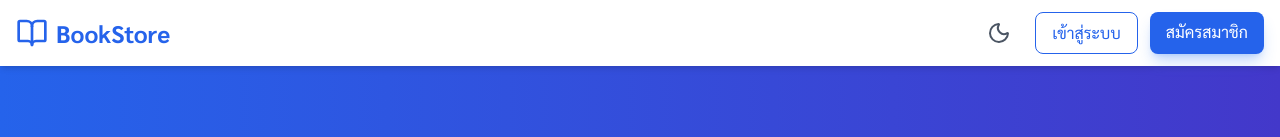
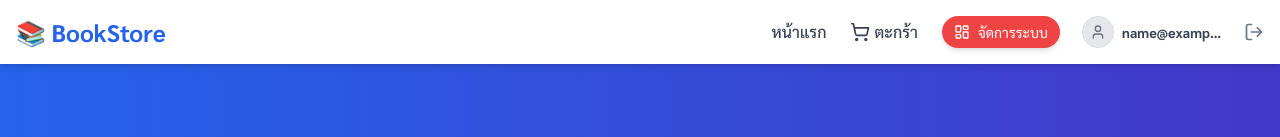
Before and after one commit to Bass093142/my-book-app, a React (Vite) app in the folder frontend/: page / in a window 1280 px wide. Shown: the top 137 px of the page. Built offline with nearby package versions, Linux system fonts and the light colour scheme; no server answers; sample sign-in values are in the browser's storage.

Commit message:
เเก้admin

```diff
--- a/frontend/src/components/Navbar.jsx
+++ b/frontend/src/components/Navbar.jsx
@@ -1,61 +1,110 @@
-import React, { useContext } from 'react';
+import React, { useState, useEffect } from 'react';
 import { Link, useNavigate } from 'react-router-dom';
-import { ShoppingCart, User, LogOut, Sun, Moon, BookOpen } from 'lucide-react';
-import { ThemeContext } from '../context/ThemeContext'; // เรียกใช้ Context ธีมที่เราทำไว้
+import { ShoppingCart, User, LogOut, LayoutDashboard, Menu, X } from 'lucide-react';
 
 const Navbar = () => {
-  const { theme, toggleTheme } = useContext(ThemeContext);
   const navigate = useNavigate();
-  const token = localStorage.getItem('token'); // เช็คว่าล็อกอินยัง
+  const [user, setUser] = useState(null);
+  const [isMenuOpen, setIsMenuOpen] = useState(false);
+
+  useEffect(() => {
+    // ดึงข้อมูล User จาก LocalStorage
+    const storedUser = localStorage.getItem('user');
+    if (storedUser) {
+      setUser(JSON.parse(storedUser));
+    }
+  }, []);
 
   const handleLogout = () => {
     localStorage.removeItem('token');
     localStorage.removeItem('user');
+    alert('ออกจากระบบเรียบร้อย');
     navigate('/login');
+    window.location.reload();
   };
 
   return (
     <nav className="bg-white dark:bg-gray-800 shadow-md sticky top-0 z-50">
-      <div className="container mx-auto px-4 py-3 flex justify-between items-center">
-        {/* Logo */}
-        <Link to="/" className="flex items-center gap-2 text-2xl font-bold text-blue-600 dark:text-blue-400">
-          <BookOpen size={32} />
-          <span>BookStore</span>
-        </Link>
+      <div className="container mx-auto px-4">
+        <div className="flex justify-between items-center h-16">
+          {/* Logo */}
+          <Link to="/" className="text-2xl font-bold text-blue-600 flex items-center gap-2">
+            📚 BookStore
+          </Link>
 
-        {/* Menu Items */}
-        <div className="flex items-center gap-6">
-          <button onClick={toggleTheme} className="text-gray-600 dark:text-gray-300 hover:text-blue-500">
-            {theme === 'dark' ? <Sun size={24} /> : <Moon size={24} />}
-          </button>
+          {/* Desktop Menu */}
+          <div className="hidden md:flex items-center space-x-6">
+            <Link to="/" className="text-gray-700 dark:text-gray-200 hover:text-blue-600 font-medium">หน้าแรก</Link>
+            <Link to="/cart" className="text-gray-700 dark:text-gray-200 hover:text-blue-600 font-medium flex items-center gap-1">
+              <ShoppingCart size={20} /> ตะกร้า
+            </Link>
 
-          {token ? (
-            <>
-              <Link to="/cart" className="relative text-gray-600 dark:text-gray-300 hover:text-blue-500">
-                <ShoppingCart size={24} />
-                <span className="absolute -top-2 -right-2 bg-red-500 text-white text-xs rounded-full px-1">0</span>
-              </Link>
-              <div className="flex items-center gap-4 border-l pl-4 dark:border-gray-600">
-                <Link to="/profile" className="flex items-center gap-2 text-gray-700 dark:text-gray-200 font-medium">
-                  <User size={20} /> โปรไฟล์
+            {user ? (
+              <div className="flex items-center gap-4 ml-4">
+                {/* ✅ ปุ่มสำหรับ Admin เท่านั้น */}
+                {user.role === 'admin' && (
+                  <Link
+                    to="/admin"
+                    className="flex items-center gap-2 bg-red-500 hover:bg-red-600 text-white px-3 py-1.5 rounded-full text-sm transition shadow-md"
+                  >
+                    <LayoutDashboard size={16} /> จัดการระบบ
+                  </Link>
+                )}
+
+                {/* ✅ ส่วนแสดงรูปโปรไฟล์ */}
+                <Link to="/profile" className="flex items-center gap-2 cursor-pointer hover:bg-gray-100 dark:hover:bg-gray-700 p-1.5 rounded-lg transition">
+                  <div className="w-8 h-8 rounded-full overflow-hidden border border-gray-300">
+                    {user.profile_image ? (
+                      <img src={user.profile_image} alt="Profile" className="w-full h-full object-cover" />
+                    ) : (
+                      <div className="w-full h-full bg-gray-200 flex items-center justify-center text-gray-500">
+                        <User size={16} />
+                      </div>
+                    )}
+                  </div>
+                  <span className="text-sm font-semibold text-gray-700 dark:text-white max-w-[100px] truncate">
+                    {user.first_name || user.email}
+                  </span>
                 </Link>
-                <button onClick={handleLogout} className="text-red-500 hover:text-red-700">
+
+                <button onClick={handleLogout} className="text-gray-500 hover:text-red-500 transition">
                   <LogOut size={20} />
                 </button>
               </div>
+            ) : (
+              <Link to="/login" className="bg-blue-600 hover:bg-blue-700 text-white px-4 py-2 rounded-lg transition shadow">
+                เข้าสู่ระบบ
+              </Link>
+            )}
+          </div>
+
+          {/* Mobile Menu Button */}
+          <div className="md:hidden">
+            <button onClick={() => setIsMenuOpen(!isMenuOpen)} className="text-gray-700 dark:text-white">
+              {isMenuOpen ? <X size={24} /> : <Menu size={24} />}
+            </button>
+          </div>
+        </div>
+      </div>
+
+      {/* Mobile Menu Dropdown */}
+      {isMenuOpen && (
+        <div className="md:hidden bg-white dark:bg-gray-800 border-t dark:border-gray-700 px-4 py-4 space-y-4">
+          <Link to="/" className="block text-gray-700 dark:text-gray-200">หน้าแรก</Link>
+          <Link to="/cart" className="block text-gray-700 dark:text-gray-200">ตะกร้าสินค้า</Link>
+          {user ? (
+            <>
+              {user.role === 'admin' && (
+                <Link to="/admin" className="block text-red-500 font-bold">จัดการระบบ</Link>
+              )}
+              <Link to="/profile" className="block text-blue-600">แก้ไขโปรไฟล์</Link>
+              <button onClick={handleLogout} className="block text-gray-500 w-full text-left">ออกจากระบบ</button>
             </>
           ) : (
-            <div className="flex gap-3">
-              <Link to="/login" className="px-4 py-2 text-blue-600 border border-blue-600 rounded-lg hover:bg-blue-50 dark:hover:bg-gray-700 transition">
-                เข้าสู่ระบบ
-              </Link>
-              <Link to="/register" className="px-4 py-2 bg-blue-600 text-white rounded-lg hover:bg-blue-700 transition shadow-lg shadow-blue-500/30">
-                สมัครสมาชิก
-              </Link>
-            </div>
+            <Link to="/login" className="block text-blue-600 font-bold">เข้าสู่ระบบ</Link>
           )}
         </div>
-      </div>
+      )}
     </nav>
   );
 };
--- a/frontend/src/pages/AdminDashboard.jsx
+++ b/frontend/src/pages/AdminDashboard.jsx
@@ -2,15 +2,17 @@ import React, { useState, useEffect } from 'react';
 import Chart from 'react-apexcharts';
 import axios from 'axios';
 import Navbar from '../components/Navbar';
+import { useNavigate } from 'react-router-dom';
 import {
   Users, DollarSign, BookOpen, Ban, Trash2,
-  PlusCircle, Search, BarChart3
+  PlusCircle, Search, BarChart3, CheckCircle
 } from 'lucide-react';
 
 // 👇 ใช้ Link ของ Render
 const API_BASE_URL = "https://bookstore-backend-41ct.onrender.com";
 
 const AdminDashboard = () => {
+  const navigate = useNavigate();
   const [activeTab, setActiveTab] = useState('overview');
   const [stats, setStats] = useState({
     users: 0, sales: 0, books: 0, chartSeries: [44, 55, 13, 33]
@@ -18,67 +20,87 @@ const AdminDashboard = () => {
   const [users, setUsers] = useState([]);
   const [books, setBooks] = useState([]);
   const [searchTerm, setSearchTerm] = useState('');
+  const [loading, setLoading] = useState(true);
 
   useEffect(() => {
-    fetchDashboardData();
-  }, []);
+    // 🛡️ 1. ระบบป้องกัน: เช็คว่าเป็น Admin หรือไม่?
+    const checkAuth = () => {
+        const storedUser = JSON.parse(localStorage.getItem('user'));
+        if (!storedUser || storedUser.role !== 'admin') {
+            alert("⛔ คุณไม่มีสิทธิ์เข้าถึงหน้านี้!");
+            navigate('/'); // ดีดกลับหน้าแรกทันที
+            return;
+        }
+        fetchDashboardData(); // ถ้าผ่านด่าน ให้ดึงข้อมูล
+    };
+    checkAuth();
+  }, [navigate]);
 
+  // 📥 2. ฟังก์ชันดึงข้อมูล (เตรียมรองรับ API จริง)
   const fetchDashboardData = async () => {
     try {
-      // ✅ ลองดึงข้อมูลจริงจาก API ก่อน
-      // (ถ้าคุณทำ route /api/admin/stats ไว้แล้ว มันจะทำงานได้เลย)
-      // const res = await axios.get(`${API_BASE_URL}/api/admin/stats`);
-      // setStats(res.data);
+      setLoading(true);
 
-      // *แต่ตอนนี้ใช้ Mock Data ไปก่อนเพื่อให้หน้าเว็บไม่พังขณะรอ Backend*
+      // --- ส่วนดึงข้อมูลหนังสือจริง ---
+      try {
+          const booksRes = await axios.get(`${API_BASE_URL}/api/books`);
+          setBooks(booksRes.data);
+      } catch (err) {
+          console.log("ใช้ข้อมูลจำลองสำหรับหนังสือแทน");
+          setBooks([
+            { id: 1, title: 'React ขั้นเทพ', category: 'Technology', price: 350 },
+            { id: 2, title: 'Basic Node.js', category: 'Technology', price: 290 },
+          ]);
+      }
+
+      // --- ส่วนข้อมูลจำลอง (Mock Data) สำหรับสถิติและ User ---
+      // (รอคุณทำ API ฝั่ง Backend เสร็จค่อยมาปลดคอมเมนต์)
       setStats({
-        users: 150,
-        sales: 54000,
+        users: 150, // จำนวนสมาชิกสมมติ
+        sales: 54000, // ยอดขายสมมติ
         books: 45,
         chartSeries: [25, 15, 40, 20]
       });
 
       setUsers([
         { id: 1, email: 'user1@test.com', role: 'user', is_banned: false },
-        { id: 2, email: 'badguy@test.com', role: 'user', is_banned: true, ban_reason: 'เกรียนคีย์บอร์ด' },
+        { id: 2, email: 'badguy@test.com', role: 'user', is_banned: true, ban_reason: 'สแปมข้อความ' },
         { id: 3, email: 'admin@test.com', role: 'admin', is_banned: false },
       ]);
 
-      setBooks([
-        { id: 1, title: 'React ขั้นเทพ', category: 'Technology', price: 350 },
-        { id: 2, title: 'Basic Node.js', category: 'Technology', price: 290 },
-      ]);
-
     } catch (error) {
-      console.error("Error loading admin data:", error);
+      console.error("Dashboard Error:", error);
+    } finally {
+      setLoading(false);
     }
   };
 
+  // 🚫 ฟังก์ชันแบนผู้ใช้
   const handleBanUser = async (id, currentStatus) => {
     if (currentStatus) return alert("User นี้ถูกแบนไปแล้ว");
     const reason = prompt("กรุณาระบุเหตุผลการแบน:");
     if (!reason) return;
 
     try {
-        // ✅ ตัวอย่างการยิง API แบน user
-        // await axios.post(`${API_BASE_URL}/api/admin/ban`, { userId: id, reason });
-
+        // จำลองการแบน (ถ้ามี API จริงให้ใช้ axios.post)
         setUsers(users.map(u => u.id === id ? { ...u, is_banned: true, ban_reason: reason } : u));
-        alert(`แบน User ID ${id} เรียบร้อย!`);
+        alert(`🚫 แบน User ID ${id} เรียบร้อย!`);
     } catch (error) {
         alert("เกิดข้อผิดพลาดในการแบน");
     }
   };
 
+  // 🗑️ ฟังก์ชันลบหนังสือ
   const handleDeleteBook = async (id) => {
-    if (confirm("ยืนยันที่จะลบหนังสือเล่มนี้?")) {
+    if (confirm("⚠️ ยืนยันที่จะลบหนังสือเล่มนี้?")) {
       try {
-          // ✅ ตัวอย่างการยิง API ลบหนังสือ
+          // ถ้ามี API ลบหนังสือจริง ให้ใช้บรรทัดนี้:
           // await axios.delete(`${API_BASE_URL}/api/books/${id}`);
-          setBooks(books.filter(b => b.id !== id));
+
+          setBooks(books.filter(b => b.id !== id)); // ลบออกจากหน้าจอ
+          alert("ลบหนังสือเรียบร้อย");
       } catch (error) {
-          // alert("ลบไม่สำเร็จ");
-          setBooks(books.filter(b => b.id !== id)); // ลบหลอกๆ ไปก่อน
+          alert("ลบไม่สำเร็จ");
       }
     }
   };
@@ -92,6 +114,10 @@ const AdminDashboard = () => {
     theme: { mode: 'light' }
   };
 
+  if (loading) {
+      return <div className="min-h-screen flex items-center justify-center">กำลังโหลดข้อมูลผู้ดูแลระบบ...</div>;
+  }
+
   return (
     <div className="min-h-screen bg-gray-100 dark:bg-gray-900 font-sans text-gray-800 dark:text-gray-100">
       <Navbar />
@@ -101,12 +127,13 @@ const AdminDashboard = () => {
           <BarChart3 className="text-blue-600" /> แดชบอร์ดผู้ดูแลระบบ
         </h1>
 
-        <div className="flex gap-4 mb-8 border-b dark:border-gray-700 pb-2">
+        {/* เมนูแท็บ (Tabs) */}
+        <div className="flex gap-4 mb-8 border-b dark:border-gray-700 pb-2 overflow-x-auto">
           {['overview', 'users', 'books'].map(tab => (
             <button
               key={tab}
               onClick={() => setActiveTab(tab)}
-              className={`px-4 py-2 rounded-lg font-medium transition ${
+              className={`px-4 py-2 rounded-lg font-medium transition whitespace-nowrap ${
                 activeTab === tab
                 ? 'bg-blue-600 text-white shadow-lg'
                 : 'bg-white dark:bg-gray-800 hover:bg-gray-200 dark:hover:bg-gray-700'
@@ -119,46 +146,71 @@ const AdminDashboard = () => {
           ))}
         </div>
 
+        {/* --- ส่วนที่ 1: ภาพรวม (Overview) --- */}
         {activeTab === 'overview' && (
           <div className="animate-fade-in">
             <div className="grid grid-cols-1 md:grid-cols-3 gap-6 mb-8">
-              <div className="bg-white dark:bg-gray-800 p-6 rounded-xl shadow-md flex items-center gap-4 border-l-4 border-blue-500">
+              <div className="bg-white dark:bg-gray-800 p-6 rounded-xl shadow-md flex items-center gap-4 border-l-4 border-blue-500 transform hover:scale-105 transition">
                 <Users className="w-12 h-12 text-blue-500 bg-blue-100 dark:bg-blue-900/30 p-2 rounded-full" />
                 <div><p className="text-sm text-gray-500">สมาชิกทั้งหมด</p><p className="text-3xl font-bold">{stats.users}</p></div>
               </div>
-              <div className="bg-white dark:bg-gray-800 p-6 rounded-xl shadow-md flex items-center gap-4 border-l-4 border-green-500">
+              <div className="bg-white dark:bg-gray-800 p-6 rounded-xl shadow-md flex items-center gap-4 border-l-4 border-green-500 transform hover:scale-105 transition">
                 <DollarSign className="w-12 h-12 text-green-500 bg-green-100 dark:bg-green-900/30 p-2 rounded-full" />
                 <div><p className="text-sm text-gray-500">ยอดขายรวม</p><p className="text-3xl font-bold">฿{stats.sales.toLocaleString()}</p></div>
               </div>
-              <div className="bg-white dark:bg-gray-800 p-6 rounded-xl shadow-md flex items-center gap-4 border-l-4 border-purple-500">
+              <div className="bg-white dark:bg-gray-800 p-6 rounded-xl shadow-md flex items-center gap-4 border-l-4 border-purple-500 transform hover:scale-105 transition">
                 <BookOpen className="w-12 h-12 text-purple-500 bg-purple-100 dark:bg-purple-900/30 p-2 rounded-full" />
                 <div><p className="text-sm text-gray-500">หนังสือในคลัง</p><p className="text-3xl font-bold">{stats.books}</p></div>
               </div>
             </div>
-            <div className="grid grid-cols-1 lg:grid-cols-2 gap-8">
-              <div className="bg-white dark:bg-gray-800 p-6 rounded-xl shadow-md">
+            <div className="bg-white dark:bg-gray-800 p-6 rounded-xl shadow-md max-w-2xl">
                 <h3 className="text-xl font-bold mb-4">สัดส่วนหมวดหมู่หนังสือ</h3>
                 <Chart options={chartOptions} series={stats.chartSeries} type="donut" height={350} />
             </div>
           </div>
-          </div>
         )}
 
+        {/* --- ส่วนที่ 2: จัดการผู้ใช้ (Users) --- */}
         {activeTab === 'users' && (
-          <div className="bg-white dark:bg-gray-800 p-6 rounded-xl shadow-md animate-fade-in">
-            <h3 className="text-xl font-bold mb-6">จัดการผู้ใช้งาน</h3>
-            <table className="w-full text-left border-collapse">
+          <div className="bg-white dark:bg-gray-800 p-6 rounded-xl shadow-md animate-fade-in overflow-x-auto">
+            <h3 className="text-xl font-bold mb-6">จัดการผู้ใช้งาน ({users.length})</h3>
+            <table className="w-full text-left border-collapse min-w-[600px]">
               <thead>
-                <tr className="bg-gray-100 dark:bg-gray-700"><th className="p-3">Email</th><th className="p-3">Role</th><th className="p-3">Status</th><th className="p-3">Action</th></tr>
+                <tr className="bg-gray-100 dark:bg-gray-700 text-gray-600 dark:text-gray-200">
+                    <th className="p-3 rounded-tl-lg">Email</th>
+                    <th className="p-3">Role</th>
+                    <th className="p-3">Status</th>
+                    <th className="p-3 rounded-tr-lg">Action</th>
+                </tr>
               </thead>
               <tbody>
                 {users.map(u => (
-                  <tr key={u.id} className="border-b dark:border-gray-700">
+                  <tr key={u.id} className="border-b dark:border-gray-700 hover:bg-gray-50 dark:hover:bg-gray-700/50 transition">
                     <td className="p-3">{u.email}</td>
-                    <td className="p-3"><span className="bg-blue-100 text-blue-800 text-xs px-2 py-1 rounded-full">{u.role}</span></td>
-                    <td className="p-3">{u.is_banned ? <span className="text-red-500 flex gap-1"><Ban size={14}/> Banned</span> : <span className="text-green-500">Active</span>}</td>
                     <td className="p-3">
-                      <button onClick={() => handleBanUser(u.id, u.is_banned)} disabled={u.is_banned || u.role === 'admin'} className="text-red-600 hover:bg-red-50 px-3 py-1 rounded"><Ban size={16} /></button>
+                        <span className={`text-xs px-2 py-1 rounded-full ${u.role === 'admin' ? 'bg-purple-100 text-purple-800' : 'bg-blue-100 text-blue-800'}`}>
+                            {u.role.toUpperCase()}
+                        </span>
+                    </td>
+                    <td className="p-3">
+                        {u.is_banned ? (
+                            <span className="text-red-500 flex items-center gap-1 text-sm font-semibold"><Ban size={14}/> Banned</span>
+                        ) : (
+                            <span className="text-green-500 flex items-center gap-1 text-sm font-semibold"><CheckCircle size={14}/> Active</span>
+                        )}
+                    </td>
+                    <td className="p-3">
+                      <button
+                        onClick={() => handleBanUser(u.id, u.is_banned)}
+                        disabled={u.is_banned || u.role === 'admin'}
+                        className={`px-3 py-1 rounded flex items-center gap-1 transition ${
+                            u.is_banned || u.role === 'admin'
+                            ? 'bg-gray-200 text-gray-400 cursor-not-allowed'
+                            : 'bg-red-100 text-red-600 hover:bg-red-200'
+                        }`}
+                      >
+                        <Ban size={16} /> {u.is_banned ? 'แบนแล้ว' : 'แบนผู้ใช้'}
+                      </button>
                     </td>
                   </tr>
                 ))}
@@ -167,28 +219,55 @@ const AdminDashboard = () => {
           </div>
         )}
 
+        {/* --- ส่วนที่ 3: คลังหนังสือ (Books) --- */}
         {activeTab === 'books' && (
           <div className="bg-white dark:bg-gray-800 p-6 rounded-xl shadow-md animate-fade-in">
-            <div className="flex justify-between items-center mb-6">
+            <div className="flex justify-between items-center mb-6 flex-wrap gap-4">
               <h3 className="text-xl font-bold">คลังหนังสือ ({books.length})</h3>
-              <button className="bg-blue-600 text-white px-4 py-2 rounded-lg flex items-center gap-2"><PlusCircle size={20} /> เพิ่มหนังสือใหม่</button>
+              <button className="bg-blue-600 hover:bg-blue-700 text-white px-4 py-2 rounded-lg flex items-center gap-2 shadow transition">
+                  <PlusCircle size={20} /> เพิ่มหนังสือใหม่
+              </button>
             </div>
+
             <div className="mb-4 relative">
               <Search className="absolute left-3 top-2.5 text-gray-400" size={20} />
-              <input type="text" placeholder="ค้นหาหนังสือ..." className="w-full pl-10 p-2 border rounded-lg dark:bg-gray-700 dark:text-white" onChange={(e) => setSearchTerm(e.target.value)} />
+              <input
+                type="text"
+                placeholder="ค้นหาหนังสือ..."
+                className="w-full pl-10 p-2 border rounded-lg dark:bg-gray-700 dark:border-gray-600 dark:text-white focus:ring-2 focus:ring-blue-500 outline-none transition"
+                onChange={(e) => setSearchTerm(e.target.value)}
+              />
             </div>
-            <table className="w-full text-left">
-              <thead><tr className="border-b dark:border-gray-700"><th className="p-3">ชื่อหนังสือ</th><th className="p-3">ราคา</th><th className="p-3">จัดการ</th></tr></thead>
+
+            <div className="overflow-x-auto">
+                <table className="w-full text-left min-w-[600px]">
+                <thead>
+                    <tr className="border-b dark:border-gray-700 bg-gray-50 dark:bg-gray-700/50">
+                        <th className="p-3 rounded-tl-lg">ชื่อหนังสือ</th>
+                        <th className="p-3">หมวดหมู่</th>
+                        <th className="p-3">ราคา</th>
+                        <th className="p-3 rounded-tr-lg">จัดการ</th>
+                    </tr>
+                </thead>
                 <tbody>
                     {books.filter(b => b.title.toLowerCase().includes(searchTerm.toLowerCase())).map(b => (
-                  <tr key={b.id} className="border-b dark:border-gray-700">
-                    <td className="p-3">{b.title}</td>
+                    <tr key={b.id} className="border-b dark:border-gray-700 hover:bg-gray-50 dark:hover:bg-gray-700/50 transition">
+                        <td className="p-3 font-medium">{b.title}</td>
+                        <td className="p-3"><span className="bg-gray-100 dark:bg-gray-700 px-2 py-1 rounded text-xs">{b.category || 'General'}</span></td>
                         <td className="p-3 text-green-600 font-bold">฿{b.price}</td>
-                    <td className="p-3"><button onClick={() => handleDeleteBook(b.id)} className="text-red-500"><Trash2 size={18} /></button></td>
+                        <td className="p-3">
+                            <button onClick={() => handleDeleteBook(b.id)} className="text-red-500 hover:bg-red-50 p-2 rounded-full transition" title="ลบหนังสือ">
+                                <Trash2 size={18} />
+                            </button>
+                        </td>
                     </tr>
                     ))}
+                    {books.length === 0 && (
+                        <tr><td colSpan="4" className="text-center p-4 text-gray-500">ไม่พบข้อมูลหนังสือ</td></tr>
+                    )}
                 </tbody>
                 </table>
+            </div>
           </div>
         )}
       </div>
```
Also changed, not shown: frontend/src/pages/Login.jsx (+4 -7 lines). Lines whose indentation alone changed are shown as unchanged.
